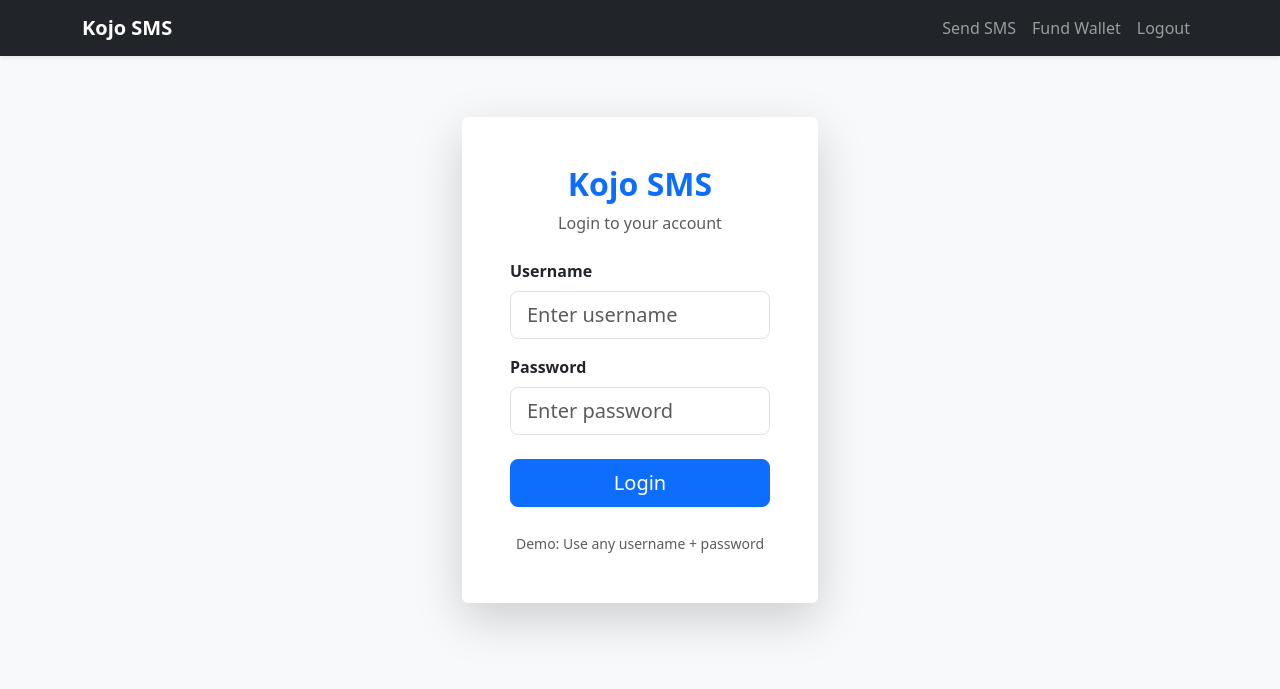
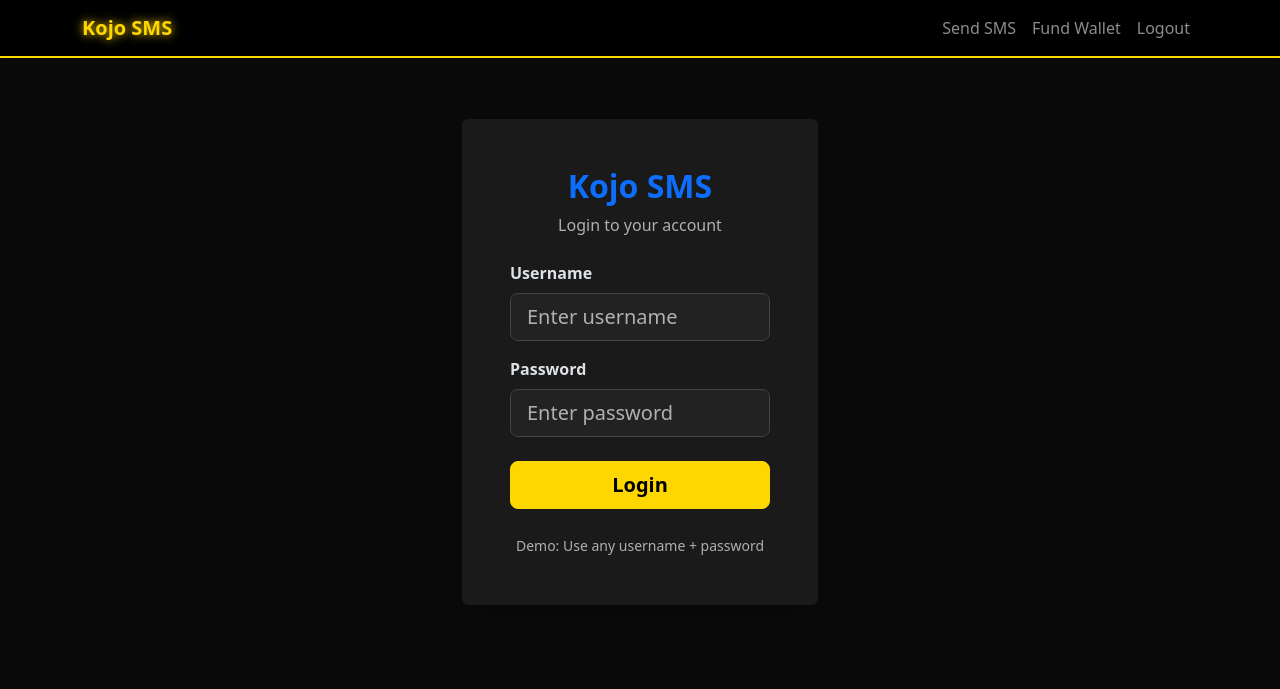
Before and after one commit to ajewoletemi/Kojo-sms-app, a Flask app: page / in a window 1280 px wide. Shown: the top 689 px of the page. Run offline with Flask 3, Linux system fonts and the light colour scheme.

Commit message:
Update base.html

```diff
--- a/templates/base.html
+++ b/templates/base.html
@@ -1,16 +1,73 @@
 <!DOCTYPE html>
-<html lang="en">
+<html lang="en" data-bs-theme="dark">
 <head>
   <meta charset="UTF-8">
   <meta name="viewport" content="width=device-width, initial-scale=1.0">
   <title>Kojo SMS</title>
   <link href="https://cdn.jsdelivr.net/npm/bootstrap@5.3.3/dist/css/bootstrap.min.css" rel="stylesheet" crossorigin="anonymous">
+
+  <style>
+    :root {
+      --kojo-yellow: #FFD700;
+      --kojo-dark: #0a0a0a;
+      --kojo-card: #1a1a1a;
+    }
+    body {
+      background-color: var(--kojo-dark);
+      color: #e0e0e0;
+    }
+    .navbar {
+      background-color: #000 !important;
+      border-bottom: 2px solid var(--kojo-yellow);
+    }
+    .navbar-brand {
+      color: var(--kojo-yellow) !important;
+      text-shadow: 0 0 10px var(--kojo-yellow);
+    }
+    .nav-link:hover {
+      color: var(--kojo-yellow) !important;
+    }
+    .card {
+      background-color: var(--kojo-card);
+      border: 1px solid #333;
+      box-shadow: 0 0 15px rgba(255, 215, 0, 0.1);
+    }
+    .btn-primary {
+      background-color: var(--kojo-yellow);
+      border-color: var(--kojo-yellow);
+      color: #000;
+      font-weight: bold;
+    }
+    .btn-primary:hover {
+      background-color: #ffea00;
+      border-color: #ffea00;
+      box-shadow: 0 0 15px var(--kojo-yellow);
+    }
+    .btn-success {
+      background-color: #28a745;
+      border-color: #28a745;
+    }
+    .form-control, .form-control:focus {
+      background-color: #222;
+      border-color: #444;
+      color: #fff;
+    }
+    .form-control:focus {
+      border-color: var(--kojo-yellow);
+      box-shadow: 0 0 0 0.25rem rgba(255, 215, 0, 0.25);
+    }
+    .alert-success {
+      background-color: rgba(40, 167, 69, 0.2);
+      border-color: #28a745;
+      color: #d4edda;
+    }
+  </style>
 </head>
-<body class="bg-light">
-<nav class="navbar navbar-expand-lg navbar-dark bg-dark shadow-sm">
+<body>
+<nav class="navbar navbar-expand-lg navbar-dark shadow-sm">
   <div class="container">
     <a class="navbar-brand fw-bold" href="/user_app">Kojo SMS</a>
-    <button class="navbar-toggler" type="button" data-bs-toggle="collapse" data-bs-target="#navbarNav" aria-controls="navbarNav" aria-expanded="false" aria-label="Toggle navigation">
+    <button class="navbar-toggler" type="button" data-bs-toggle="collapse" data-bs-target="#navbarNav">
       <span class="navbar-toggler-icon"></span>
     </button>
     <div class="collapse navbar-collapse" id="navbarNav">
```
